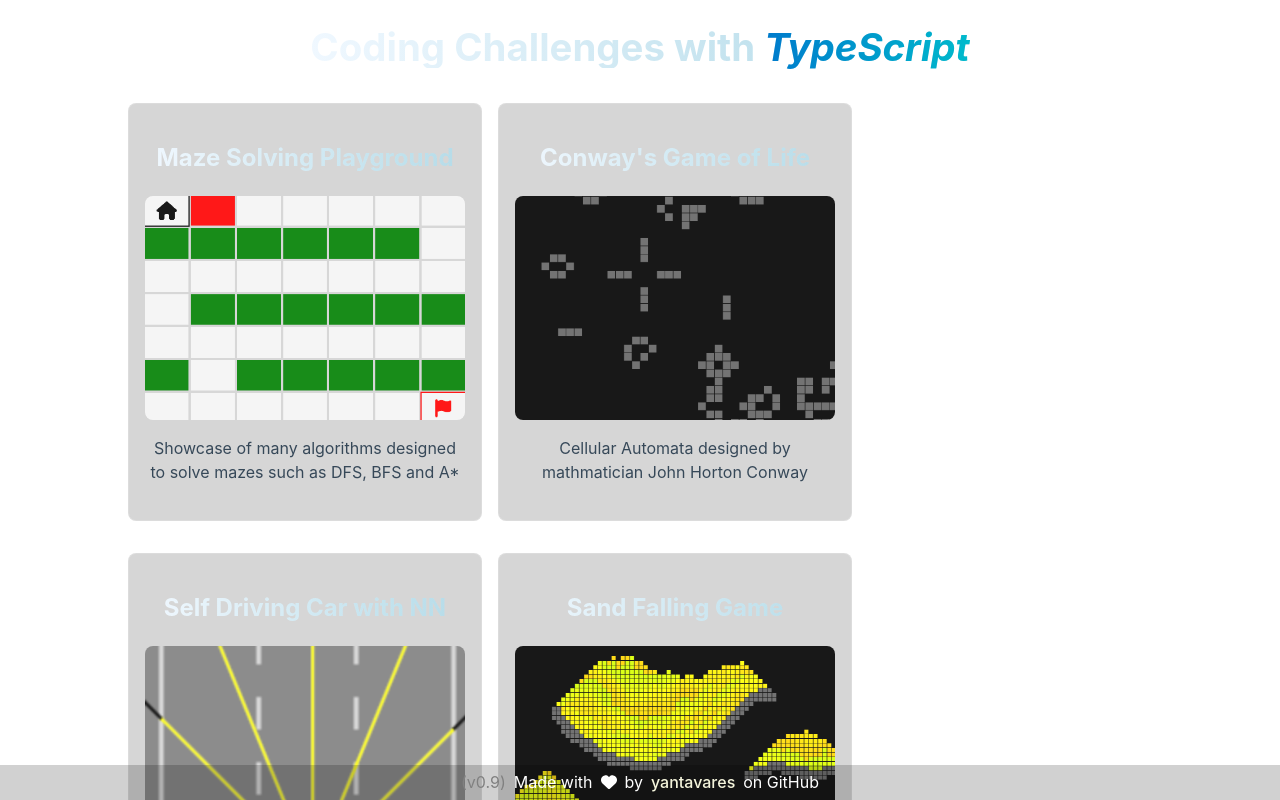
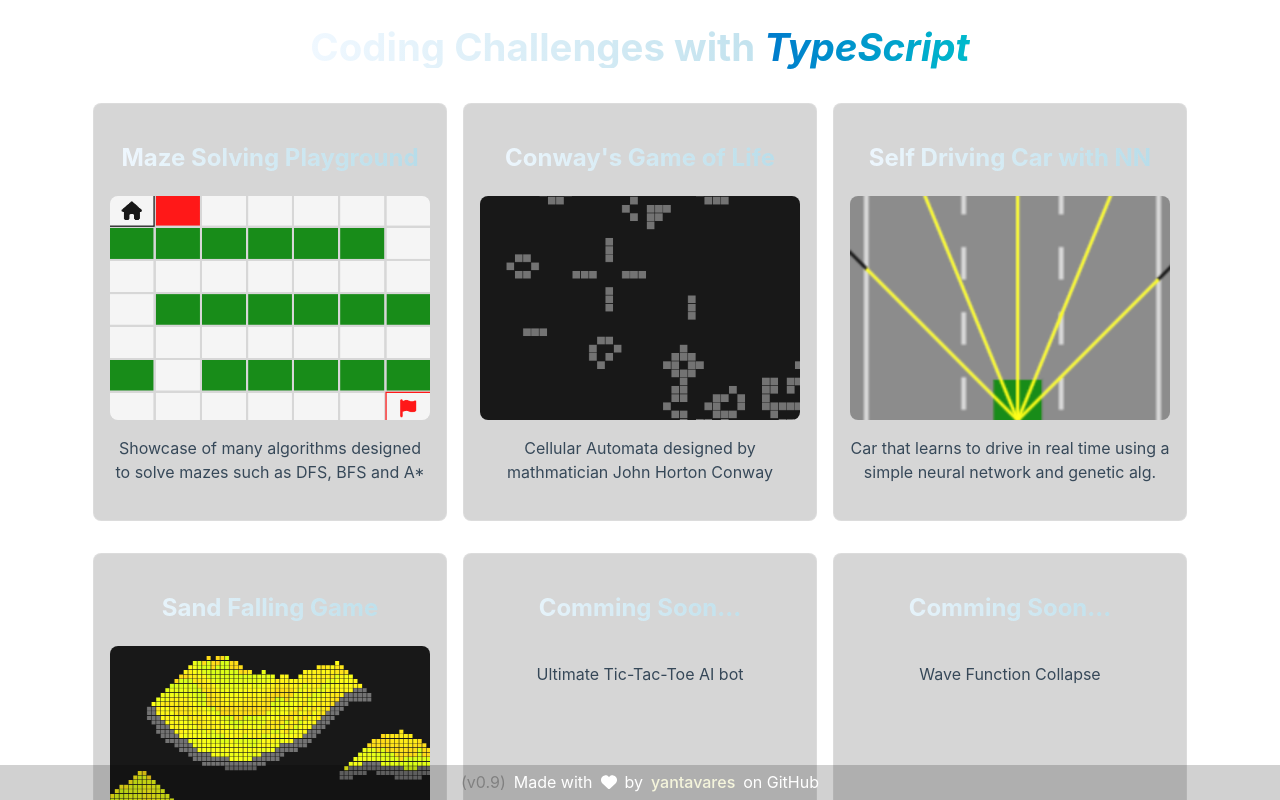
Before and after one commit to yantavares/coding-challenges, a React (Vite) app: page / in a window 1280 px wide. Shown: the top 800 px of the page. Built offline with nearby package versions, Linux system fonts and the light colour scheme.

Commit message:
Refactor Challenge component and add placeholders

```diff
--- a/src/components/Challenge/index.tsx
+++ b/src/components/Challenge/index.tsx
@@ -5,9 +5,9 @@
 const Challenge = ({ name, info, img, url }) => {
   const navigate = useNavigate();
   return (
-    <ChallengeContainer onClick={() => navigate(url)}>
+    <ChallengeContainer onClick={() => (url ? navigate(url) : {})}>
       <ChallengeTitle>{name}</ChallengeTitle>
-      <ChallengeImage src={img} alt={name} />
+      {img && <ChallengeImage src={img} alt={name} />}
       <p>{info}</p>
     </ChallengeContainer>
   );
--- a/src/pages/home/index.tsx
+++ b/src/pages/home/index.tsx
@@ -9,6 +9,7 @@
   HomeContainer,
   Language,
   MainHeader,
+  PlaceHolder,
   WholePage,
 } from "./styles";
 
@@ -50,6 +51,19 @@
             img={sand}
             url={"/sand-falling"}
           />
+
+          <Challenge
+            name={"Comming Soon..."}
+            info={"Ultimate Tic-Tac-Toe AI bot"}
+            img={""}
+            url={""}
+          />
+          <Challenge
+            name={"Comming Soon..."}
+            info={"Wave Function Collapse"}
+            img={""}
+            url={""}
+          />
         </ChallengesContainer>
       </WholePage>
     </HomeContainer>
--- a/src/pages/home/styles.ts
+++ b/src/pages/home/styles.ts
@@ -20,7 +20,8 @@
   gap: 1rem;
   flex-wrap: wrap;
   align-items: center;
-  width: 80%;
+  justify-content: center;
+  width: 100%;
 `;
 
 export const MainHeader = styled.h1`
@@ -39,3 +40,8 @@
   background-clip: text;
   -webkit-background-clip: text;
 `;
+
+export const PlaceHolder = styled.div`
+  width: 50%;
+  height: 24rem;
+`;
```
